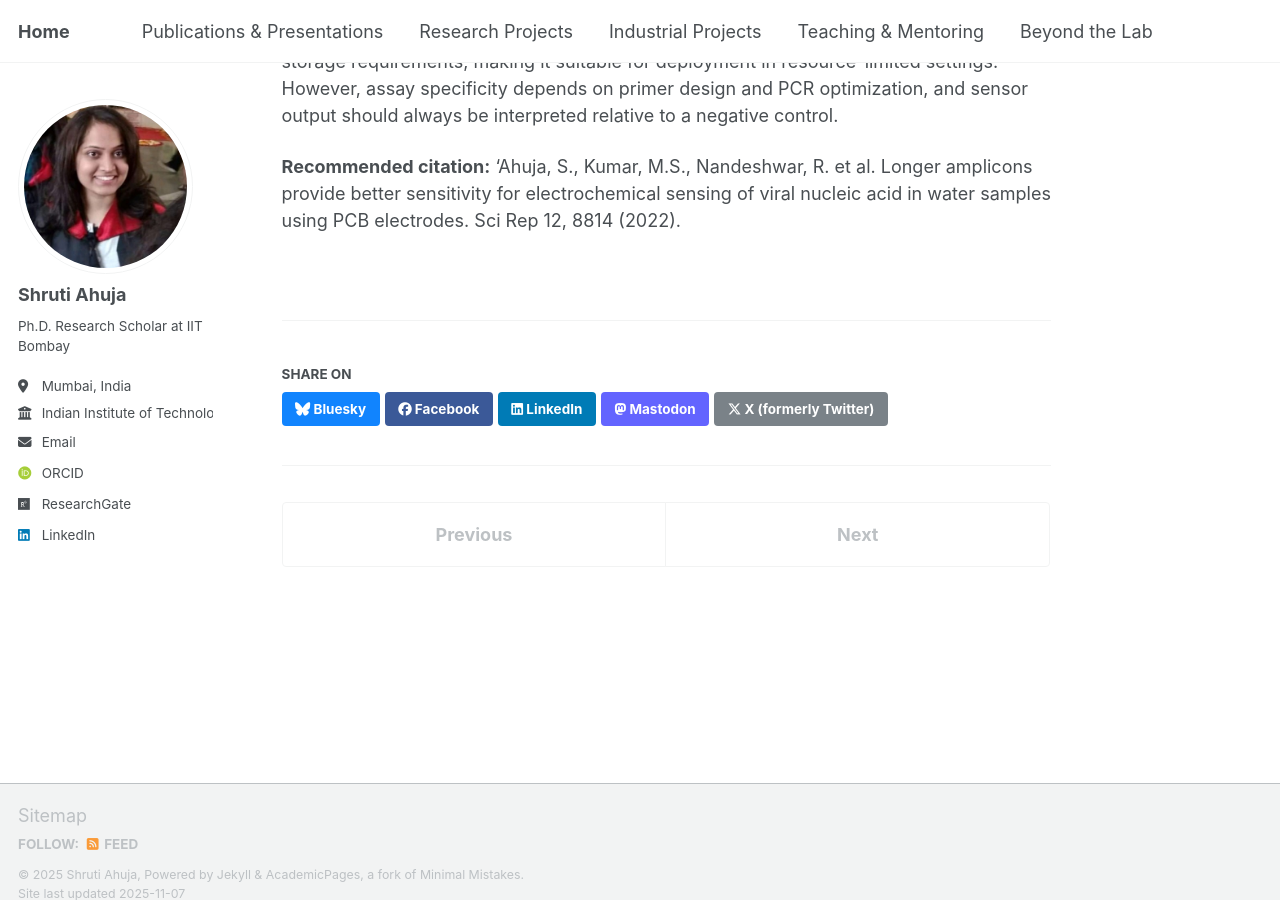
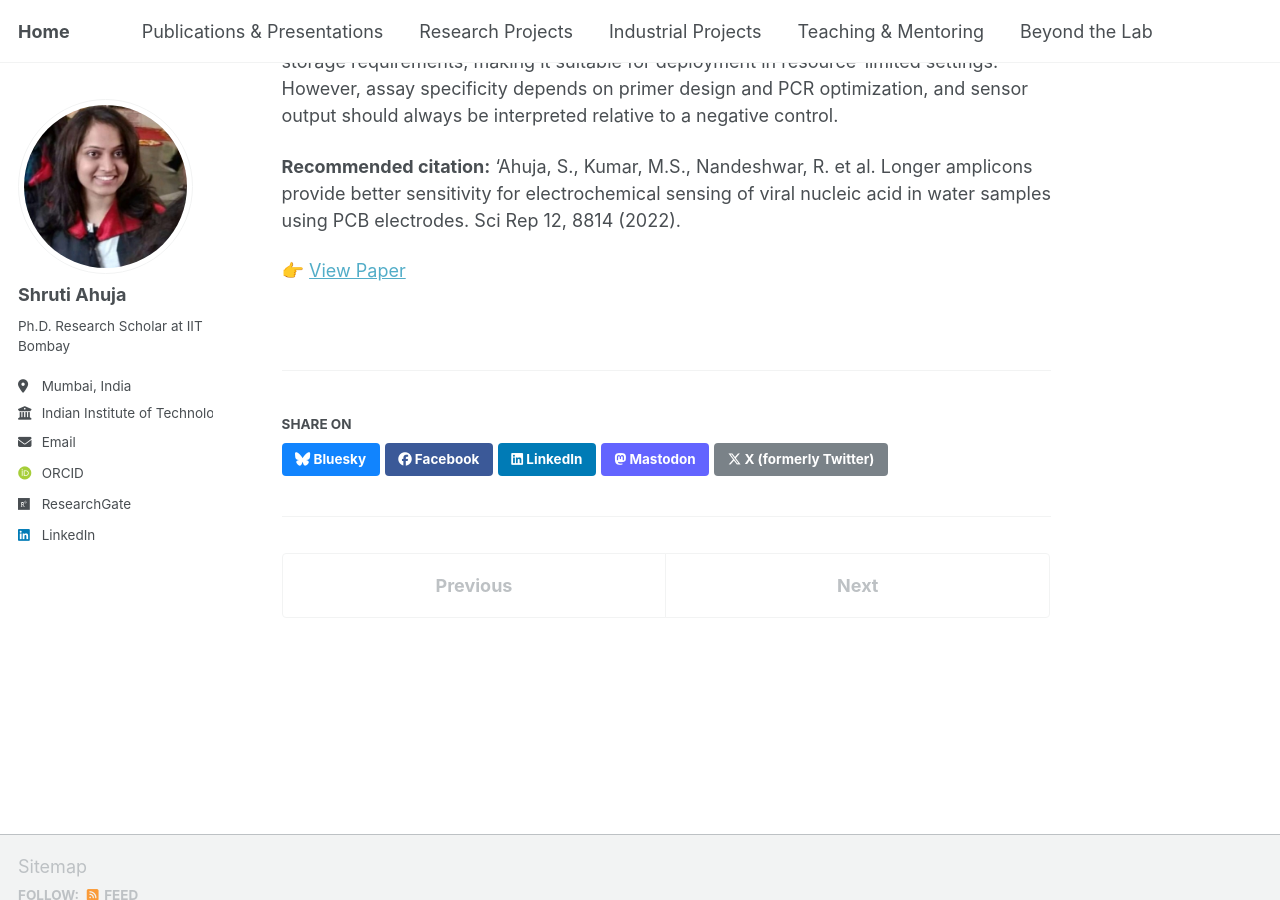
Before and after one commit to shrutiahuja/shrutiahuja.github.io, a Jekyll site: the page built from _publications/2022-05-25-longer-amplicons.md, in a window 1280 px wide and 900 px high, scrolled down 2004 px. Built offline with Jekyll 4.4.1, drawn with Linux system fonts in a browser that asks for light colours; some web fonts are replaced; a script that is not in the unit is left out.

Commit message:
Update 2022-05-25-longer-amplicons.md

```diff
--- a/_publications/2022-05-25-longer-amplicons.md
+++ b/_publications/2022-05-25-longer-amplicons.md
@@ -25,3 +25,5 @@ DNA fragments of different lengths showed distinct electrochemical behavior on u
 This work demonstrates that longer DNA fragments provide higher electrochemical sensitivity on unmodified ENIG PCB electrodes when methylene blue is used as the redox mediator. DNA fragment length and ionic strength strongly influence electrochemical response, and DNA concentration determines the mechanism of MB–DNA interaction. At lower DNA concentrations (<2ng/µl), the electrochemical current response is dominated by adsorption of MB-DNA on the electrode, whereas at higher DNA concentrations, the electrochemical current response is determined by steric inhibition of redox activity due to intercalation of MB between base pairs of DNA. These electrodes require no surface modification, uses methylene blue as an inexpensive redox dye, and has no special storage requirements, making it suitable for deployment in resource-limited settings. However, assay specificity depends on primer design and PCR optimization, and sensor output should always be interpreted relative to a negative control.
 
 **Recommended citation:** 'Ahuja, S., Kumar, M.S., Nandeshwar, R. et al. Longer amplicons provide better sensitivity for electrochemical sensing of viral nucleic acid in water samples using PCB electrodes. Sci Rep 12, 8814 (2022).
+
+👉 [View Paper]({{ page.paperurl }})
```
